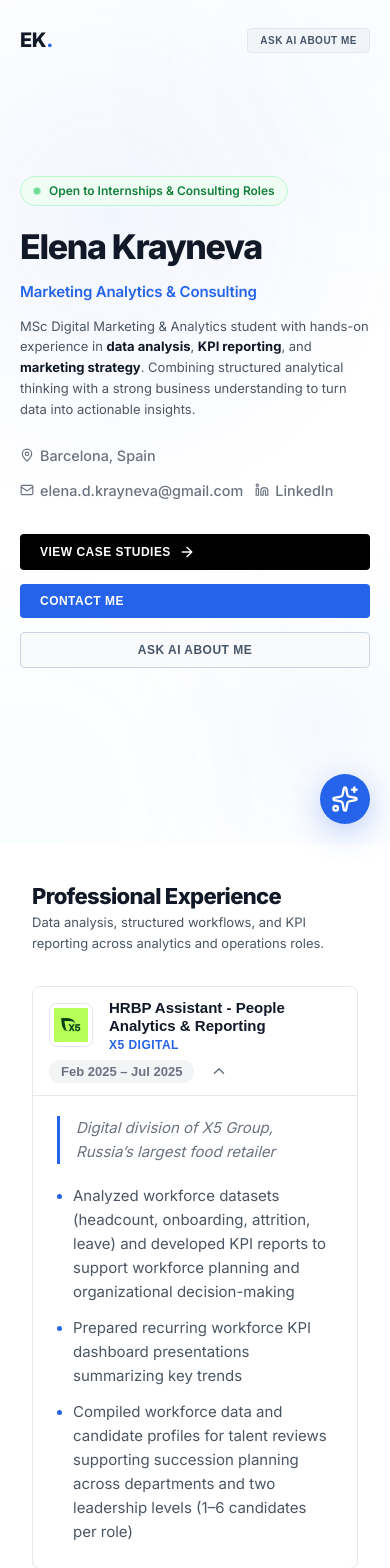
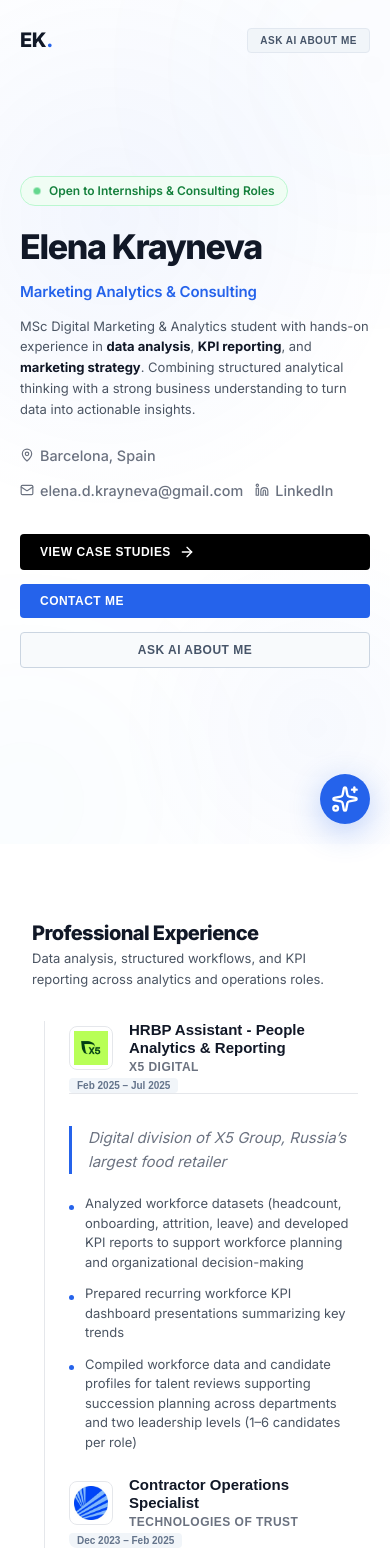
Before and after one commit to elenadkrayneva/antigraviti, a Next.js app: page / in a window 390 px wide. Shown: the top 1568 px of the page. Built offline with nearby package versions, Linux system fonts and the light colour scheme.

Commit message:
Mobile UI Revamp: Switched middle sections to a premium minimalist timeline and list-based layout. Removed bulky carousel borders for a clean professional look.

```diff
--- a/components/Certifications.module.css
+++ b/components/Certifications.module.css
@@ -43,39 +43,47 @@
     display: flex;
     flex-direction: column;
     justify-content: center;
-    padding: 2.5rem 0;
-  }
-  .header {
-    margin-bottom: 2rem;
+    padding: 3rem 0;
   }
   .sectionTitle {
-    font-size: 1.5rem;
+    font-size: 1.25rem;
   }
-  .grid {
-    grid-template-columns: repeat(2, 1fr);
+  .groupsContainer {
+    display: flex;
+    flex-direction: column;
+    gap: 2rem;
+  }
+  .groupTitle {
+    font-size: 0.75rem;
+    color: var(--fg-muted);
+    text-transform: uppercase;
+    letter-spacing: 0.05em;
+    margin-bottom: 0.75rem;
+  }
+  .list, .grid {
+    display: flex;
+    flex-direction: column;
     gap: 0.75rem;
-    padding: 0 1.25rem;
   }
-  .card {
-    padding: 0.75rem;
-    gap: 0.75rem;
-    flex-direction: column;
-    align-items: flex-start;
-    text-align: left;
+  .card, .eduCard {
+    background: transparent;
+    border: none;
+    border-bottom: 1px solid var(--border-subtle);
+    padding: 0 0 0.75rem;
+    margin: 0;
+    gap: 0.5rem;
+    border-radius: 0;
   }
   .iconWrap {
-    width: 32px;
-    height: 32px;
-  }
-  .awardIcon {
-    width: 16px;
-    height: 16px;
+    display: none;
   }
   .certName {
-    font-size: 0.75rem;
+    font-size: 0.875rem;
+    font-weight: 700;
   }
   .certIssuer {
-    font-size: 0.625rem;
+    font-size: 0.75rem;
+    color: var(--fg-muted);
   }
 }
 
--- a/components/Experience.module.css
+++ b/components/Experience.module.css
@@ -213,29 +213,76 @@
     display: flex;
     flex-direction: column;
     justify-content: center;
-    padding: 2.5rem 0;
+    padding: 3rem 0;
   }
   .sectionTitle {
-    font-size: 1.375rem;
+    font-size: 1.25rem;
     margin-bottom: 0.25rem;
   }
   .sectionSubtitle {
     font-size: 0.8125rem;
-    margin-bottom: 1.5rem;
+    margin-bottom: 2rem;
+  }
+  .timeline {
+    border-left: 1px solid var(--border-subtle);
+    margin-left: 0.75rem;
+    padding-left: 1.5rem;
+    display: flex;
+    flex-direction: column;
+    gap: 1.5rem;
   }
   .card {
-    margin-bottom: 0.75rem;
+    background: transparent;
+    border: none;
+    padding: 0;
+    margin: 0;
+    position: relative;
+  }
+  .card::before {
+    content: "";
+    position: absolute;
+    left: -1.825rem;
+    top: 0.5rem;
+    width: 9px;
+    height: 9px;
+    background: var(--brand-accent);
+    border-radius: 50%;
+    box-shadow: 0 0 0 4px #ffffff;
   }
   .cardToggle {
-    padding: 0.75rem 1rem;
-    flex-direction: column;
-    align-items: flex-start;
-    gap: 0.5rem;
+    padding: 0;
+    width: 100%;
+    background: transparent;
+    border: none;
+    text-align: left;
+    display: block;
   }
   .role {
     font-size: 0.9375rem;
+    font-weight: 700;
   }
   .company {
     font-size: 0.75rem;
+    color: var(--fg-muted);
+  }
+  .dateBadge {
+    display: inline-block;
+    background: #f1f5f9;
+    color: #64748b;
+    font-size: 0.625rem;
+    font-weight: 700;
+    padding: 2px 8px;
+    border-radius: 4px;
+    margin-top: 4px;
+  }
+  .chevron {
+    display: none; /* Keep it simple on mobile timeline */
+  }
+  .cardBody {
+    padding: 0.75rem 0 0;
+  }
+  .bullets li {
+    font-size: 0.8125rem;
+    line-height: 1.5;
   }
 }
--- a/components/Skills.module.css
+++ b/components/Skills.module.css
@@ -103,24 +103,39 @@
     justify-content: center;
     padding: 3rem 0;
   }
+  .sectionTitle {
+    font-size: 1.25rem;
+  }
   .grid {
-    margin-top: 2rem;
-    display: grid;
-    grid-template-columns: repeat(2, 1fr);
-    gap: 0.75rem;
-    padding: 0 1.25rem;
+    display: flex;
+    flex-direction: column;
+    gap: 1.5rem;
+    margin-top: 1.5rem;
+    padding: 0;
   }
   .categoryCard {
-    padding: 1rem;
+    background: transparent;
+    border: none;
+    padding: 0;
+    border-bottom: 1px solid var(--border-subtle);
+    border-radius: 0;
+    padding-bottom: 1rem;
     height: auto;
-    border-radius: var(--radius-sm);
   }
   .categoryTitle {
     font-size: 0.625rem;
-    margin-bottom: 0.75rem;
+    color: var(--fg-muted);
+    margin-bottom: 0.5rem;
+    opacity: 1;
+  }
+  .pills {
+    gap: 0.5rem;
   }
   .pill {
+    padding: 2px 8px;
     font-size: 0.6875rem;
-    padding: 4px 10px;
+    background: transparent;
+    border: 1px solid var(--border-subtle);
+    color: var(--fg-secondary);
   }
 }
--- a/components/projects.module.css
+++ b/components/projects.module.css
@@ -278,42 +278,54 @@
     display: flex;
     flex-direction: column;
     justify-content: center;
-    padding: 0;
+    padding: 3rem 0;
+  }
+  .sectionTitle {
+    font-size: 1.25rem;
   }
   .grid {
     display: flex;
-    overflow-x: auto;
-    scroll-snap-type: x mandatory;
-    gap: 1rem;
-    padding: 0 1.25rem 2.5rem; /* Large bottom padding for scroll area */
-    scrollbar-width: none;
+    flex-direction: column;
+    gap: 1.25rem;
     margin-top: 1.5rem;
-  }
-  .grid::-webkit-scrollbar {
-    display: none;
+    padding: 0;
   }
   .card {
-    min-width: 85vw;
-    scroll-snap-align: center;
-    height: auto;
-    border-radius: var(--radius-md);
+    min-width: auto;
+    border: none;
+    background: transparent;
+    box-shadow: none;
+    border-bottom: 1px solid var(--border-subtle);
+    padding-bottom: 1.25rem;
+    border-radius: 0;
   }
   .cardImage {
-    height: 140px;
+    height: 120px;
+    border-radius: var(--radius-sm);
+    margin-bottom: 1rem;
+    border: 1px solid var(--border-subtle);
+  }
+  .cardHeader {
+    padding: 0;
+    border: none;
+  }
+  .categoryBadge {
+    font-size: 0.625rem;
+    border-radius: 2px;
+  }
+  .title {
+    font-size: 1.125rem;
   }
   .cardBody {
-    padding: 1rem;
+    padding: 0.75rem 0 0;
   }
-  .problemBox {
-    display: none; /* Hide problem details in carousel state on mobile to leave air */
+  .problemBox, .metrics, .expandBtn {
+    display: none; /* Keep it focused on summary */
   }
   .context {
     font-size: 0.8125rem;
     line-height: 1.5;
-    display: -webkit-box;
-    -webkit-line-clamp: 4;
-    line-clamp: 4;
-    -webkit-box-orient: vertical;
-    overflow: hidden;
+    -webkit-line-clamp: 2;
+    line-clamp: 2;
   }
 }
```
